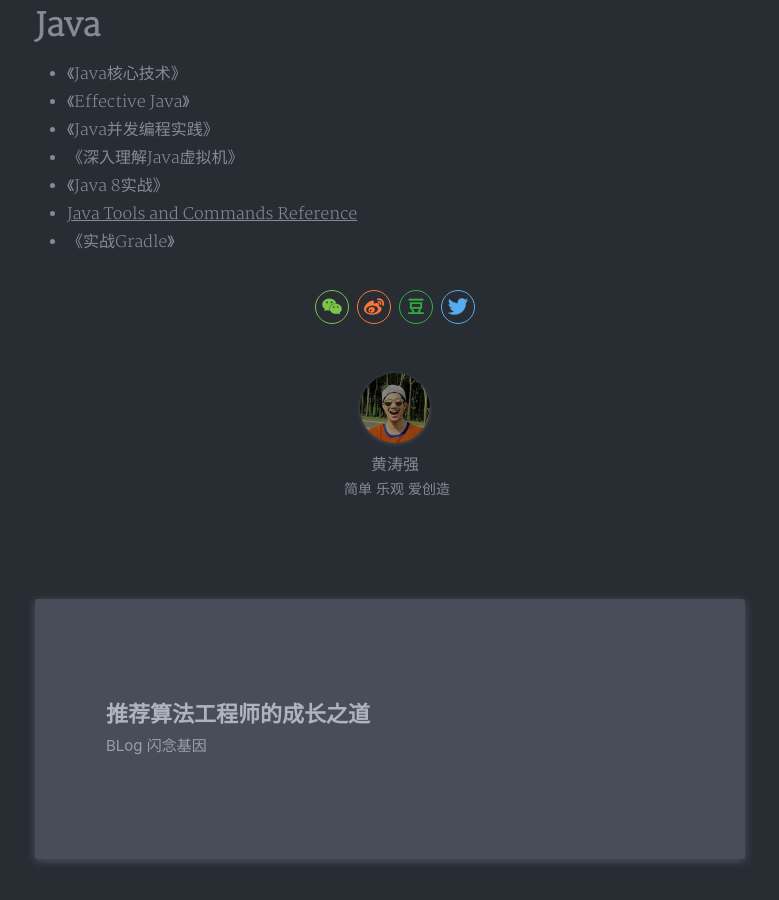
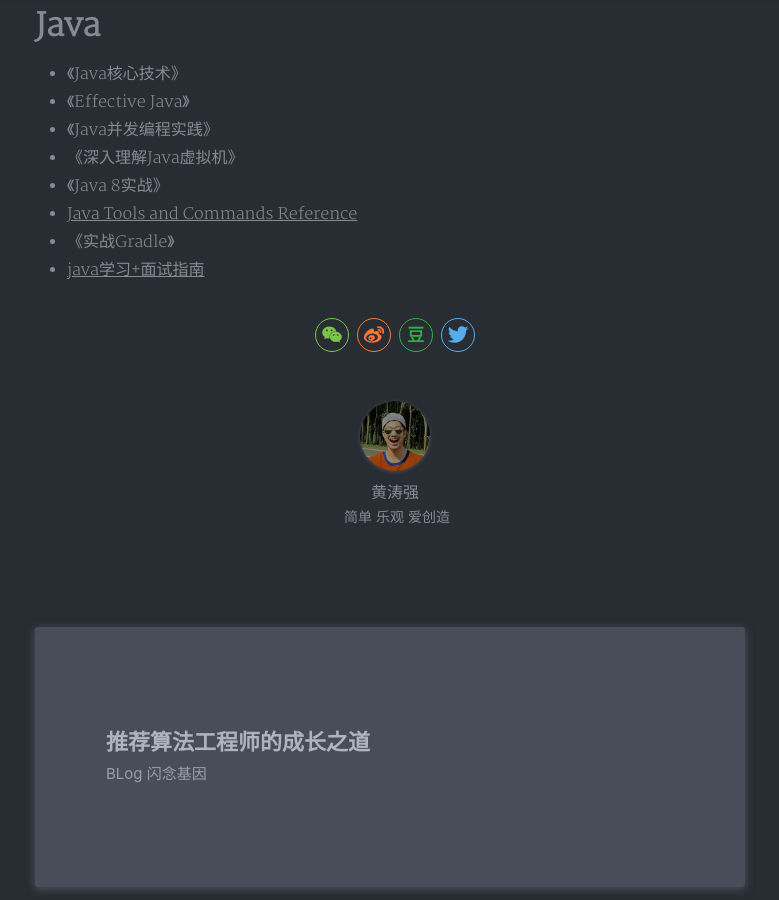
Before and after one commit to hugoTQ/hugoTQ.github.io, a Jekyll site: the page built from _posts/2019-11-26-tostudylist.md, in a window 1280 px wide and 900 px high, scrolled down 394 px. Shown: the whole window, without its empty margins (245-1024 px from the left). Built offline with Jekyll 4.4.1, drawn with Linux system fonts in a browser that asks for light colours; nearby versions of some CDN libraries; our own code applies the rules of GitHub Pages for plain Markdown files; a style sheet for code colours, icons or effects is not loaded.

Commit message:
Update 2019-11-26-tostudylist.md

```diff
--- a/_posts/2019-11-26-tostudylist.md
+++ b/_posts/2019-11-26-tostudylist.md
@@ -6,3 +6,4 @@
 - 《Java 8实战》
 - [Java Tools and Commands Reference](https://docs.oracle.com/en/java/javase/11/tools/tools-and-command-reference.html)
 - 《实战Gradle》
+- [java学习+面试指南](https://github.com/Snailclimb/JavaGuide#java-8)
```
